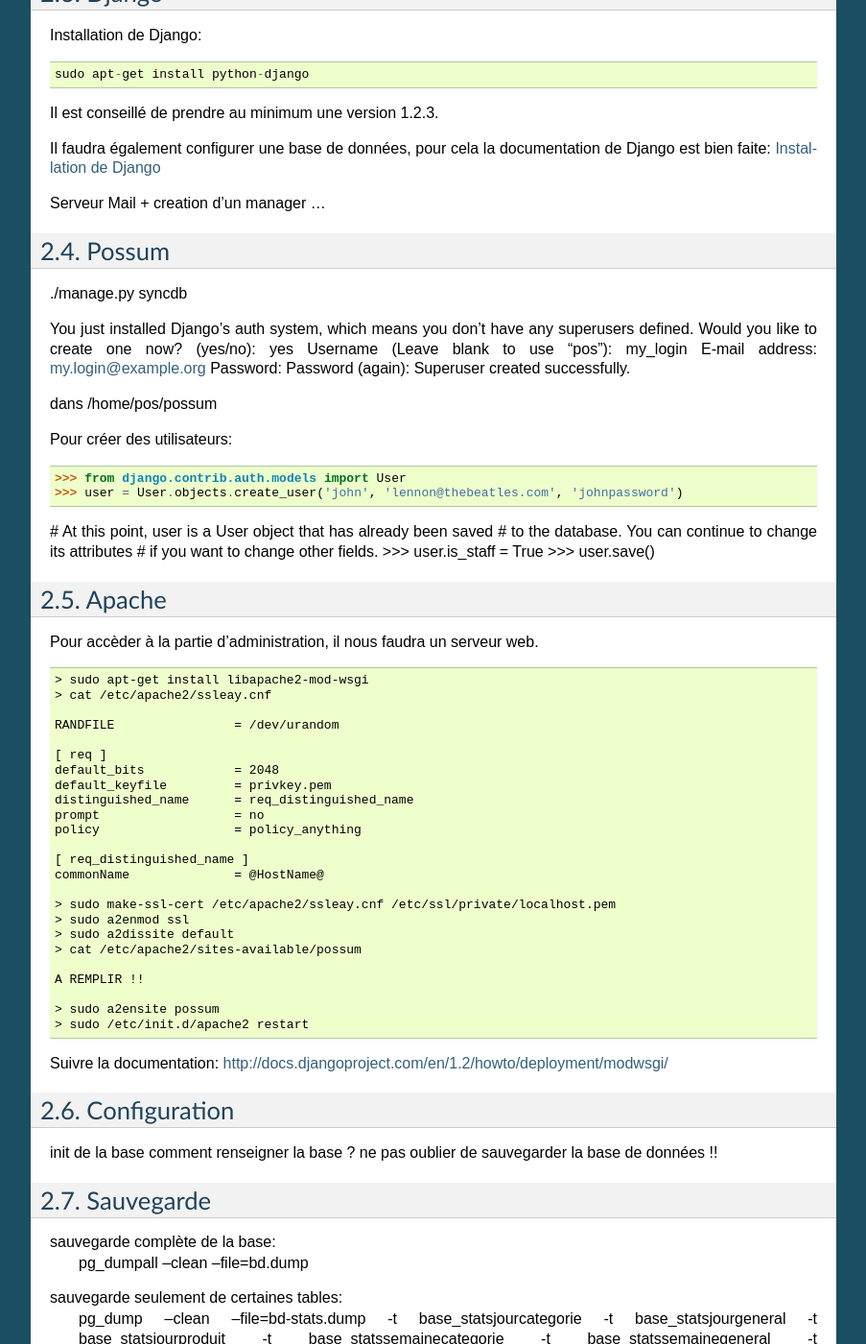
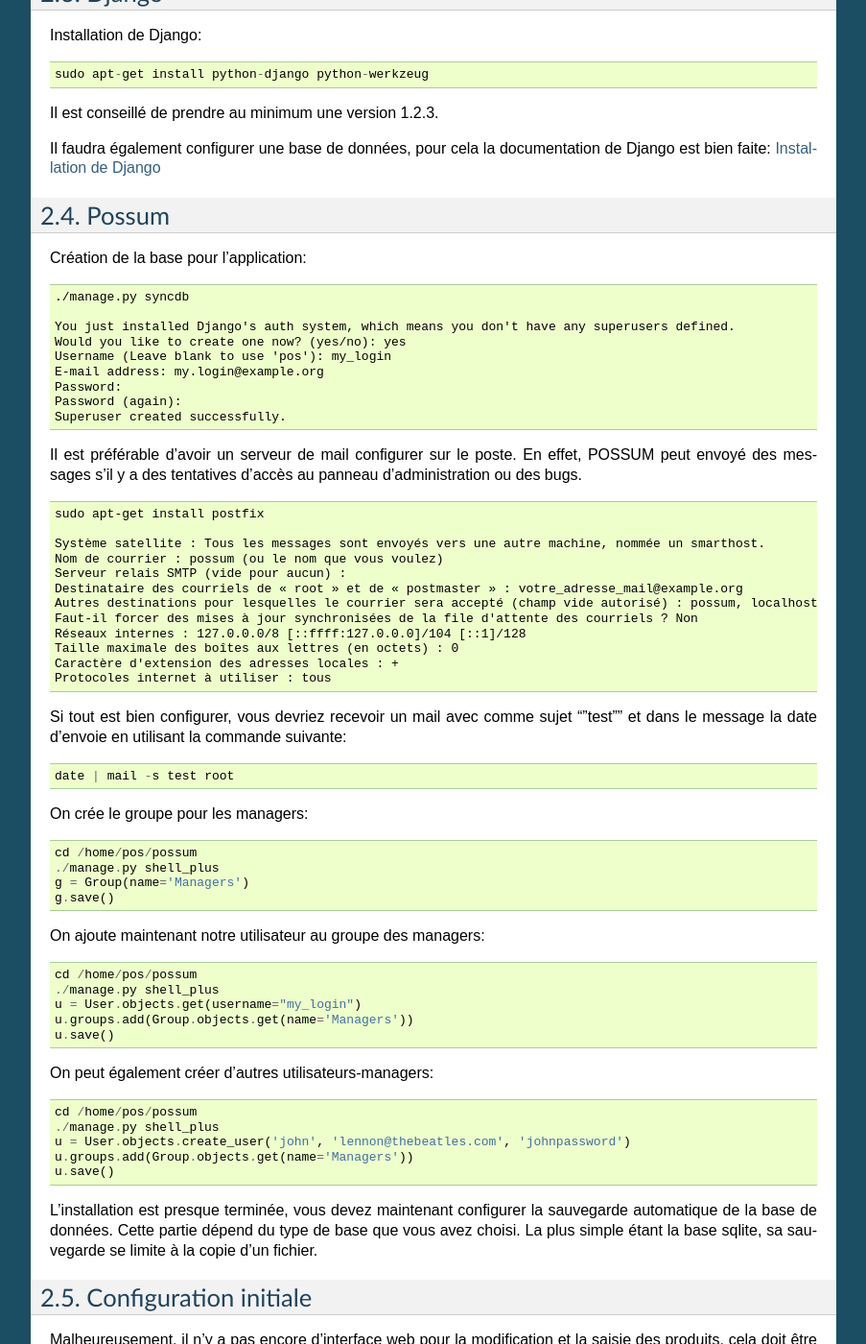
Before and after one commit to fccgp/possum, a Sphinx documentation site: the page built from doc/install.rst, in a window 1280 px wide and 1400 px high, scrolled down 1043 px. Shown: the whole window at 96% size, without its empty margins (198-1101 px from the left). Built offline with Sphinx 7.4.7, drawn with Linux system fonts in a browser that asks for light colours; some of the changed text lies outside the part shown.

Commit message:
1er version de la documentation d'installation terminée.

```diff
--- a/doc/install.rst
+++ b/doc/install.rst
@@ -68,7 +68,7 @@ Installation de Django:
 
 ::
 
-  sudo apt-get install python-django
+  sudo apt-get install python-django python-werkzeug
 
 Il est conseillé de prendre au minimum une version 1.2.3.
 
@@ -76,105 +76,113 @@ Il faudra également configurer une base de données, pour cela la documentation
 est bien faite: `Installation de Django <http://docs.django-fr.org/intro/install.html>`_
 
 
-Serveur Mail + creation d'un manager ...
-
-
 Possum
 ------
 
-./manage.py syncdb
-
-You just installed Django's auth system, which means you don't have any superusers defined.
-Would you like to create one now? (yes/no): yes
-Username (Leave blank to use 'pos'): my_login
-E-mail address: my.login@example.org
-Password:
-Password (again):
-Superuser created successfully.
-
-
-
-dans /home/pos/possum
-
-Pour créer des utilisateurs:
-
->>> from django.contrib.auth.models import User
->>> user = User.objects.create_user('john', 'lennon@thebeatles.com', 'johnpassword')
-
-# At this point, user is a User object that has already been saved
-# to the database. You can continue to change its attributes
-# if you want to change other fields.
->>> user.is_staff = True
->>> user.save()
-
-Apache
-------
-
-Pour accèder à la partie d'administration, il nous faudra un serveur web.
+Création de la base pour l'application:
 
 ::
 
-  > sudo apt-get install libapache2-mod-wsgi
-  > cat /etc/apache2/ssleay.cnf
+  ./manage.py syncdb
 
-  RANDFILE                = /dev/urandom
+  You just installed Django's auth system, which means you don't have any superusers defined.
+  Would you like to create one now? (yes/no): yes
+  Username (Leave blank to use 'pos'): my_login
+  E-mail address: my.login@example.org
+  Password:
+  Password (again):
+  Superuser created successfully.
 
-  [ req ]
-  default_bits            = 2048
-  default_keyfile         = privkey.pem
-  distinguished_name      = req_distinguished_name
-  prompt                  = no
-  policy                  = policy_anything
 
-  [ req_distinguished_name ]
-  commonName              = @HostName@
+Il est préférable d'avoir un serveur de mail configurer sur le poste. En
+effet, POSSUM peut envoyé des messages s'il y a des tentatives d'accès
+au panneau d'administration ou des bugs.
 
-  > sudo make-ssl-cert /etc/apache2/ssleay.cnf /etc/ssl/private/localhost.pem
-  > sudo a2enmod ssl
-  > sudo a2dissite default
-  > cat /etc/apache2/sites-available/possum
+::
 
-  A REMPLIR !!
+  sudo apt-get install postfix
 
-  > sudo a2ensite possum
-  > sudo /etc/init.d/apache2 restart
+  Système satellite : Tous les messages sont envoyés vers une autre machine, nommée un smarthost.
+  Nom de courrier : possum (ou le nom que vous voulez)
+  Serveur relais SMTP (vide pour aucun) :
+  Destinataire des courriels de « root » et de « postmaster » : votre_adresse_mail@example.org
+  Autres destinations pour lesquelles le courrier sera accepté (champ vide autorisé) : possum, localhost.localdomain, localhost
+  Faut-il forcer des mises à jour synchronisées de la file d'attente des courriels ? Non
+  Réseaux internes : 127.0.0.0/8 [::ffff:127.0.0.0]/104 [::1]/128
+  Taille maximale des boîtes aux lettres (en octets) : 0
+  Caractère d'extension des adresses locales : +
+  Protocoles internet à utiliser : tous
 
-Suivre la documentation: http://docs.djangoproject.com/en/1.2/howto/deployment/modwsgi/
+Si tout est bien configurer, vous devriez recevoir un mail avec comme
+sujet ''test'' et dans le message la date d'envoie en utilisant la
+commande suivante:
 
-Configuration
--------------
+::
 
-init de la base
-comment renseigner la base ?
-ne pas oublier de sauvegarder la base de données !!
+  date | mail -s test root
 
-Sauvegarde
-----------
+On crée le groupe pour les managers:
 
-sauvegarde complète de la base:
-    pg_dumpall --clean --file=bd.dump
+::
 
-sauvegarde seulement de certaines tables:
-    pg_dump --clean --file=bd-stats.dump -t base_statsjourcategorie -t base_statsjourgeneral -t base_statsjourproduit -t base_statssemainecategorie -t base_statssemainegeneral -t base_statssemaineproduit possumdb
+  cd /home/pos/possum
+  ./manage.py shell_plus
+  g = Group(name='Managers')
+  g.save()
 
-Restauration
-------------
-/usr/bin/psql -f possum-20100109.dump postgres
+On ajoute maintenant notre utilisateur au groupe des managers:
 
-/usr/bin/psql -f bd-stats.dump possumdb
+::
+
+  cd /home/pos/possum
+  ./manage.py shell_plus
+  u = User.objects.get(username="my_login")
+  u.groups.add(Group.objects.get(name='Managers'))
+  u.save()
+
+On peut également créer d'autres utilisateurs-managers:
+
+::
+
+  cd /home/pos/possum
+  ./manage.py shell_plus
+  u = User.objects.create_user('john', 'lennon@thebeatles.com', 'johnpassword')
+  u.groups.add(Group.objects.get(name='Managers'))
+  u.save()
+
+
+L'installation est presque terminée, vous devez maintenant configurer
+la sauvegarde automatique de la base de données. Cette partie dépend du
+type de base que vous avez choisi. La plus simple étant la base sqlite,
+sa sauvegarde se limite à la copie d'un fichier.
+
+Configuration initiale
+----------------------
+
+Malheureusement, il n'y a pas encore d'interface web pour la modification
+et la saisie des produits, cela doit être fait à la main pour le moment.
+
+À partir de la version 0.5 une interface web de gestion sera en place et
+la documentation sera faire à ce moment là.
 
 Exemple de Matériels
 --------------------
 
-Ceci est la liste des matériels utilisés.
+Pour finir, voici un exemple de matériels utilisés et qui fonctionne:
 
-ubuntu on:
-Mini ITX VIA M6000G
-1Go DDR 400Mhz
-Hard Disk 80Go P-ATA
-Asus EEE PC
-ELo Touch 1515L         support moyen de la part de EloTouch
-Epson MT M88 iv         imprimante à ticket
+PC:
 
-écran tactile
-https://help.ubuntu.com/community/EloTouchScreen
+- carte Mini ITX VIA M6000G
+- Asus EEE PC
+- Shuttle SD11G5
+
+Écran tactile:
+
+- ELo Touch 1515L
+
+À noter que le support de la part de EloTouch est plutôt
+moyen. Je vous conseille ce site: `EloTouchScreen <https://help.ubuntu.com/community/EloTouchScreen>`_
+
+Imprimante à ticket:
+
+- Epson MT M88 iv
--- a/doc/utilisation.rst
+++ b/doc/utilisation.rst
@@ -1,5 +1,7 @@
 Utilisation
 ===========
+
+Cette partie est encore à écrire.
 
 Ajouter un produit
 ------------------
```
Also changed, not shown: doc/help.rst (+12 -1 lines), doc/images/models-base.png, 3 other files.
